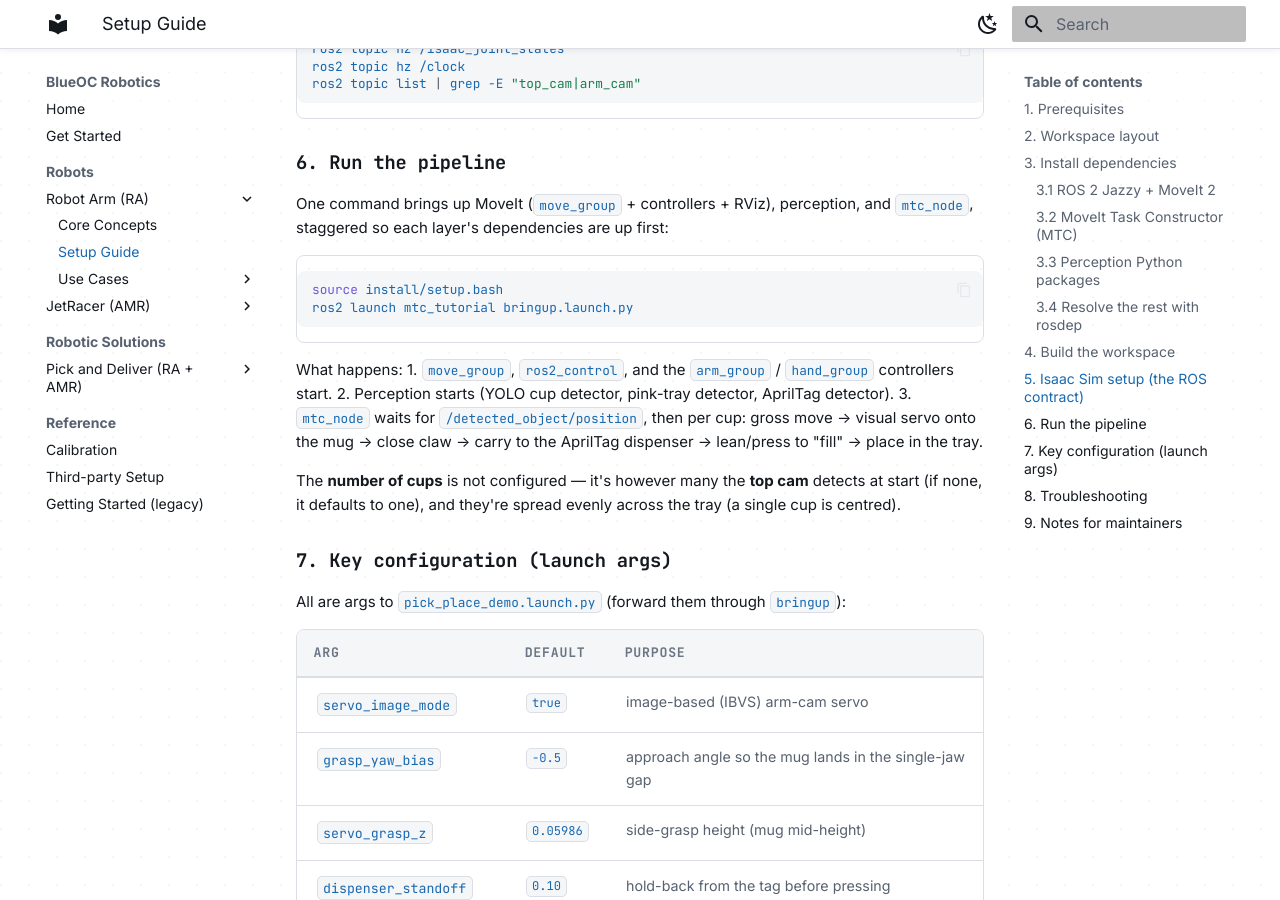
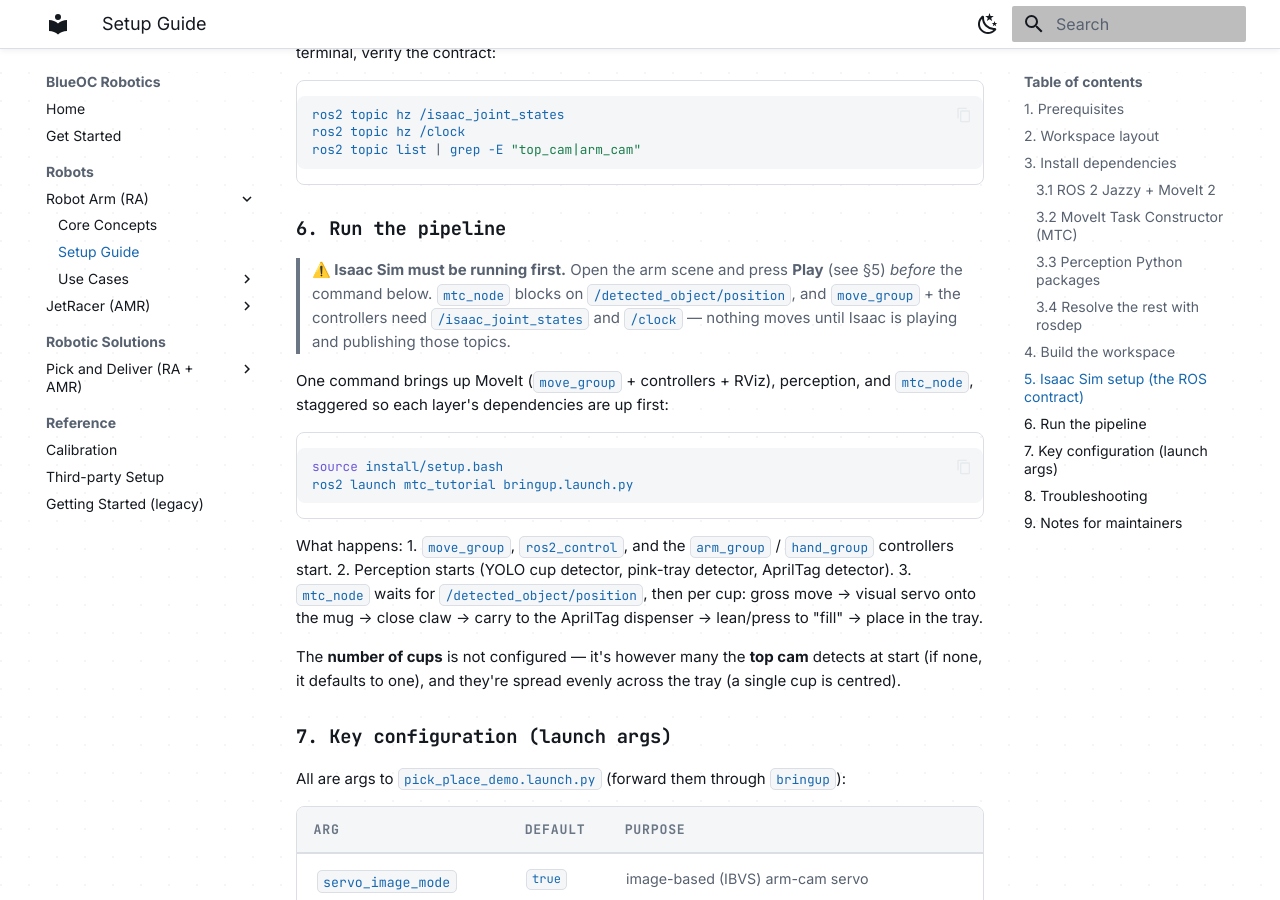
Before and after one commit to blueocvn/BlueOC-Robotics-Research-and-Development, an MkDocs documentation site: the page built from docs/docs/ra_setup.md, in a window 1280 px wide and 900 px high, scrolled down 3337 px. Built offline with MkDocs 1.6.1 and Material for MkDocs 9.7.7, drawn with Linux system fonts in a browser that asks for light colours; some of the changed text lies outside the part shown.

Commit message:
[RA] Docs + launch file edit

````diff
--- a/docs/docs/ra_setup.md
+++ b/docs/docs/ra_setup.md
@@ -67,10 +67,14 @@ cd ra_ws/src && git clone -b jazzy https://github.com/moveit/moveit_task_constru
 
 #### 3.3 Perception Python packages
 ```bash
-python3 -m pip install "numpy>=1.24" "opencv-python>=4.8" "ultralytics>=8.3" "scipy>=1.11"
+python3 -m pip install "numpy>=1.24" "opencv-python>=4.8" "ultralytics>=8.3" \
+     "scipy>=1.11" "pupil-apriltags>=1.0"
 ```
 `cv_bridge` comes from apt: `sudo apt install ros-jazzy-cv-bridge`.
 The YOLO weights (`yolo11n.pt`) auto-download on first run; no manual step needed.
+`pupil-apriltags` provides the AprilTag detector used by `apriltag_node` to
+localize the dispenser marker — it is required (the perception launch always
+starts that node).
 
 #### 3.4 Resolve the rest with rosdep
 ```bash
@@ -117,6 +121,12 @@ topics to these, or override the params.
    ```
 
 ### 6. Run the pipeline
+
+> **⚠️ Isaac Sim must be running first.** Open the arm scene and press **Play**
+> (see §5) *before* the command below. `mtc_node` blocks on
+> `/detected_object/position`, and `move_group` + the controllers need
+> `/isaac_joint_states` and `/clock` — nothing moves until Isaac is playing and
+> publishing those topics.
 
 One command brings up MoveIt (`move_group` + controllers + RViz), perception, and
 `mtc_node`, staggered so each layer's dependencies are up first:
````
Also changed, not shown: docs/docs/GET-STARTED.md (+7 -1 lines), docs/docs/amr_setup.md (+5 -0 lines), 1 other file.
